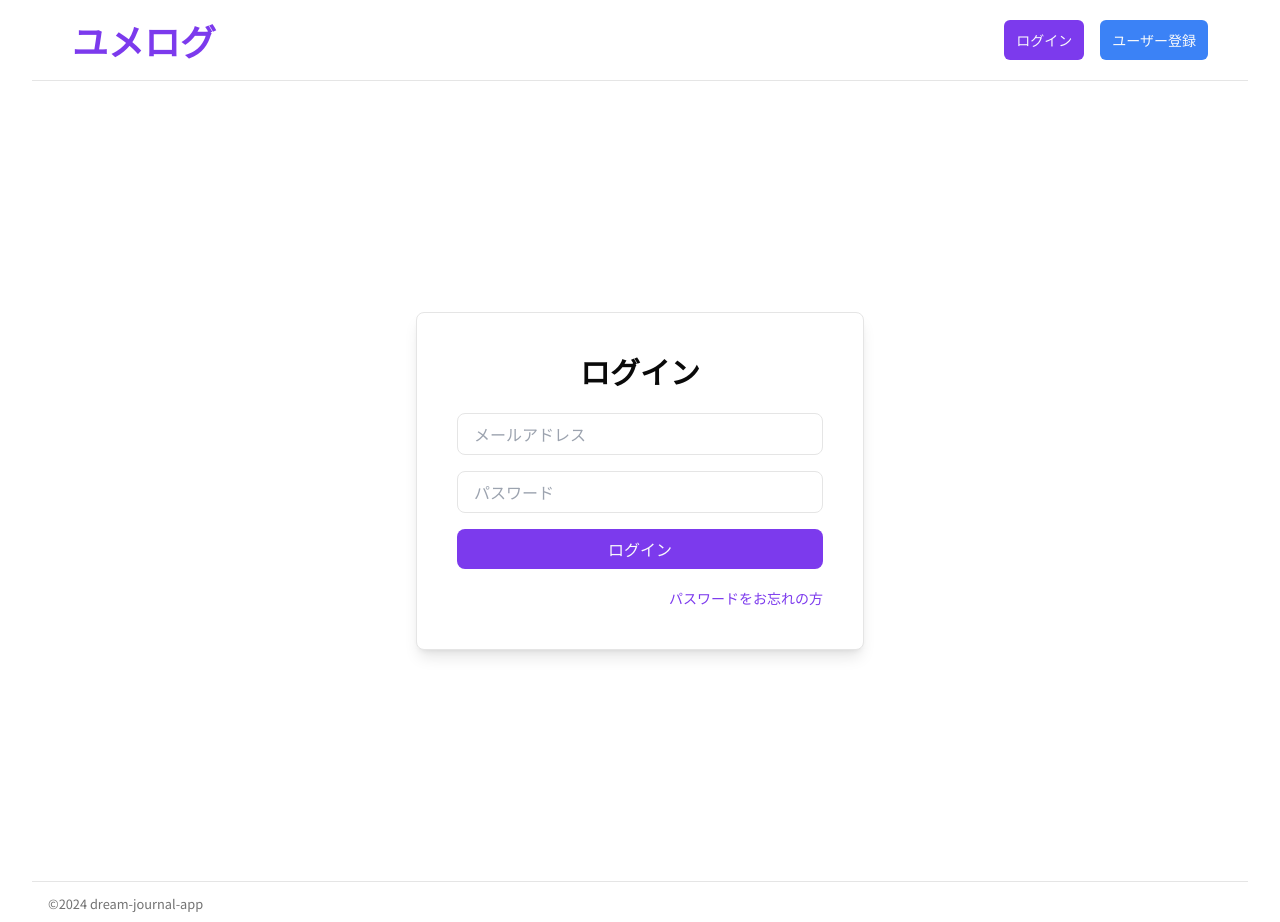
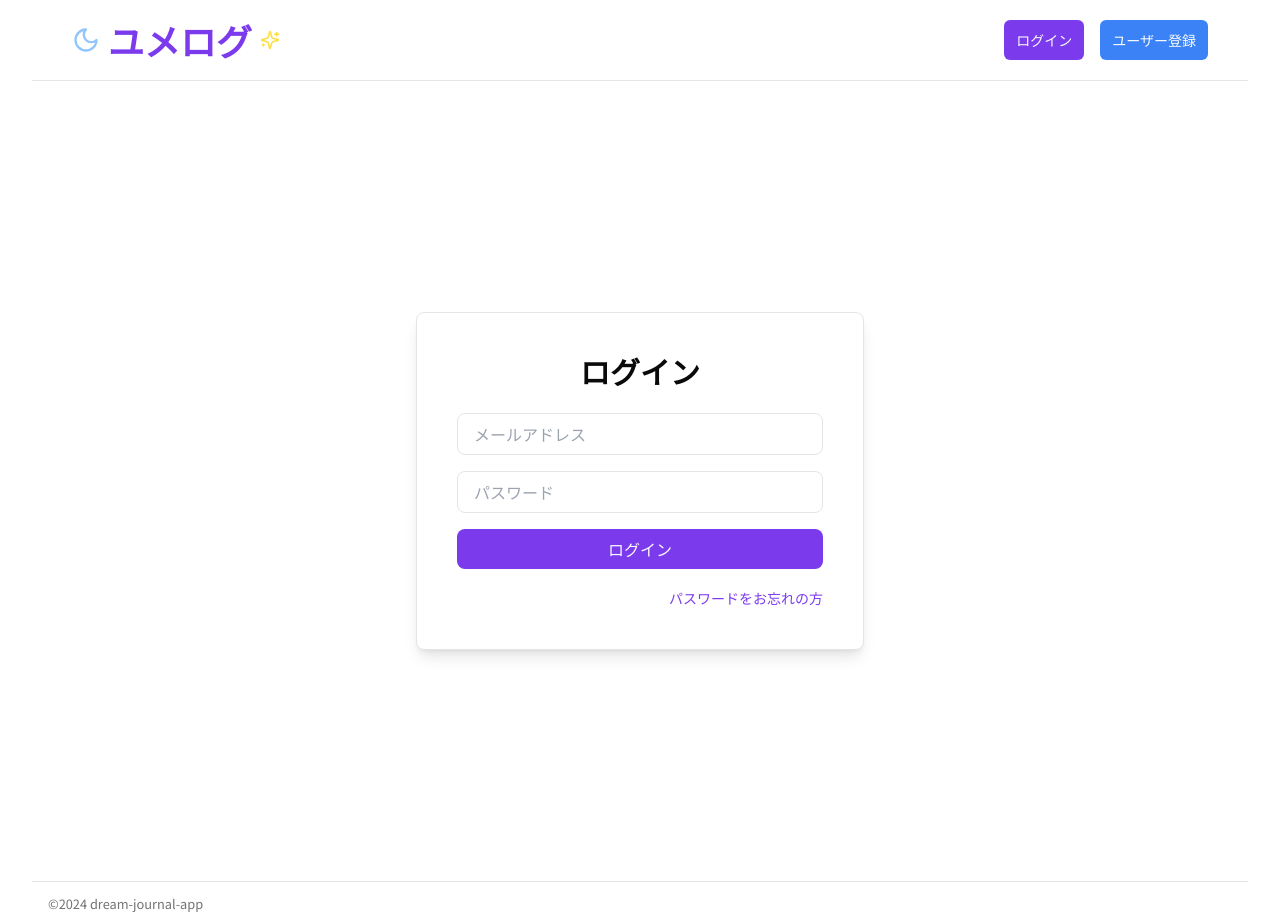
Before and after one commit to isekaisaru/dreamjournal-app, a Next.js app in the folder frontend/: page /login in a window 1280 px wide. Built offline with nearby package versions, Linux system fonts and the light colour scheme; no server answers.

Commit message:
ログイン後の即時UI更新を修正
- useEffectを削除してrouter.push()とrouter.refresh()を直接呼び出し
- Server Componentを維持しながらログイン後の即座のボタン切り替えを実現
- ユーザー体験の向上

```diff
--- a/frontend/app/Header.tsx
+++ b/frontend/app/Header.tsx
@@ -1,4 +1,5 @@
 import Link from "next/link";
+import { Moon, Sparkles } from "lucide-react";
 import { getServerAuth } from "@/lib/server-auth";
 import AuthNav from "./components/AuthNav";
 
@@ -9,8 +10,13 @@ export default async function Header() {
     <header className="py-5 px-4 sm:px-6 md:px-10 border-b border-border bg-background text-foreground flex flex-col sm:flex-row justify-between items-center">
       <div className="mb-4 sm:mb-0">
         <h1 className="text-2xl md:text-4xl font-extrabold">
-          <Link href="/" className="text-primary hover:text-primary/90">
+          <Link
+            href="/"
+            className="flex items-center gap-2 text-primary hover:text-primary/90"
+          >
+            <Moon className="text-blue-300" size={28} />
             ユメログ
+            <Sparkles className="text-yellow-300" size={20} />
           </Link>
         </h1>
       </div>
--- a/frontend/app/login/page.tsx
+++ b/frontend/app/login/page.tsx
@@ -11,7 +11,7 @@ export default function Login() {
   const [password, setPassword] = useState("");
   const [pageError, setPageError] = useState("");
   const [isLoading, setIsLoading] = useState(false);
-  const { login, isLoggedIn, error: authError } = useAuth();
+  const { login, error: authError } = useAuth();
   const router = useRouter();
 
   useEffect(() => {
@@ -19,12 +19,6 @@ export default function Login() {
       setPageError(authError);
     }
   }, [authError]);
-
-  useEffect(() => {
-    if (isLoggedIn) {
-      router.push("/");
-    }
-  }, [isLoggedIn, router]);
 
   const handleSubmit = async (event: React.FormEvent<HTMLFormElement>) => {
     event.preventDefault();
@@ -41,8 +35,9 @@ export default function Login() {
       const { user } = await clientLogin({ email, password });
       // 成功したら、取得したユーザー情報でログイン処理を呼び出します。
       login(user);
-      // ログイン状態の更新を待ってからリダイレクトするため、useEffectに任せます
-      // router.push("/home"); // ここで直接呼ぶ代わりにuseEffectを使う
+      // ログイン成功後、直接リダイレクト＋refresh
+      router.push("/");
+      router.refresh(); // サーバーコンポーネントを再取得してUIを更新
     } catch (apiError: any) {
       console.error("ログインAPI呼び出しエラー:", apiError);
       // 以前: エラーメッセージは深い階層にありました (apiError.response.data.error)。
```
